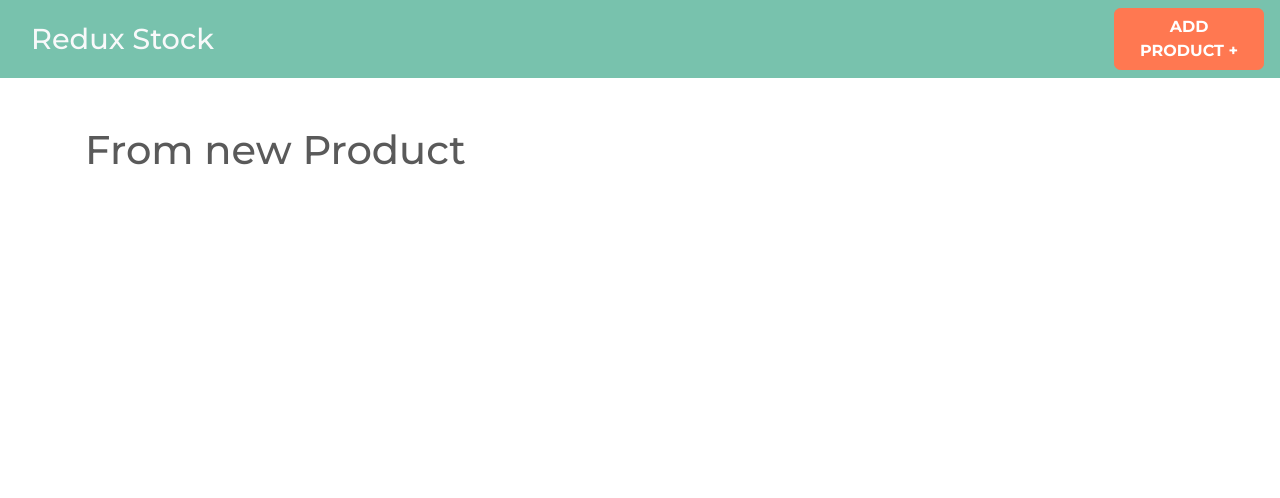
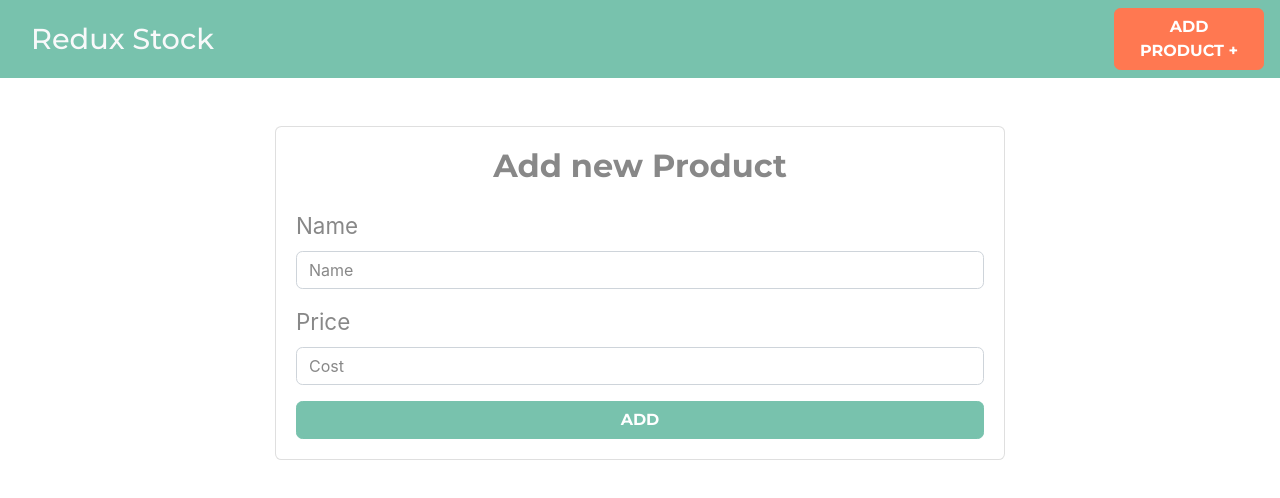
Before and after one commit to devq97/stock-redux, a React (Create React App) app: page /products/new in a window 1280 px wide. Shown: the top 498 px of the page. Built offline with nearby package versions, Linux system fonts and the light colour scheme.

Commit message:
Agregando html a nuevo producto

```diff
--- a/src/components/NewProduct.js
+++ b/src/components/NewProduct.js
@@ -2,7 +2,41 @@
 
 const NewProduct = () => {
   return (
-    <h1>From new Product</h1>
+    <div className="row justify-content-center">
+      <div className="col-md-8">
+        <div className="card">
+          <div className="card-body">
+            <h2 className="text-center mb-4 font-weight-bold">
+              Add new Product
+            </h2>
+
+            <form className="form-group">
+              <label>Name</label>
+              <input
+                type="text"
+                className="form-control"
+                placeholder="Name"
+                name="name"
+              />
+            </form>
+
+            <form className="form-group">
+              <label>Price</label>
+              <input
+                type="number"
+                className="form-control"
+                placeholder="Cost"
+                name="price"
+              />
+            </form>
+
+            <button type="submit" className="btn btn-primary font-weight-bold text-uppercase d-block w-100">
+              Add
+            </button>
+          </div>
+        </div>
+      </div>
+    </div>
   )
 };
 
```
